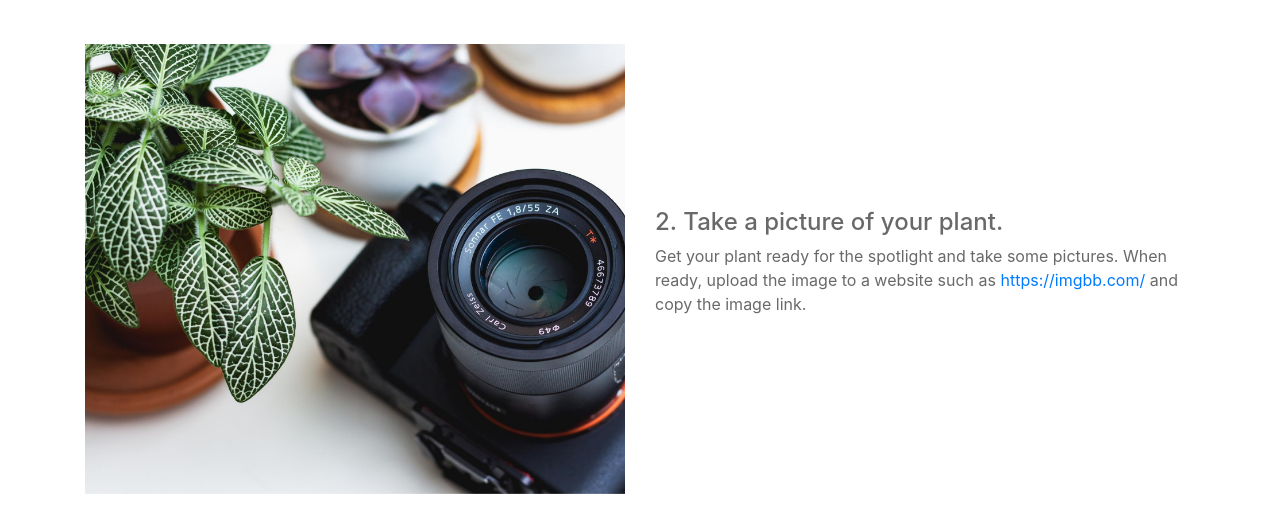
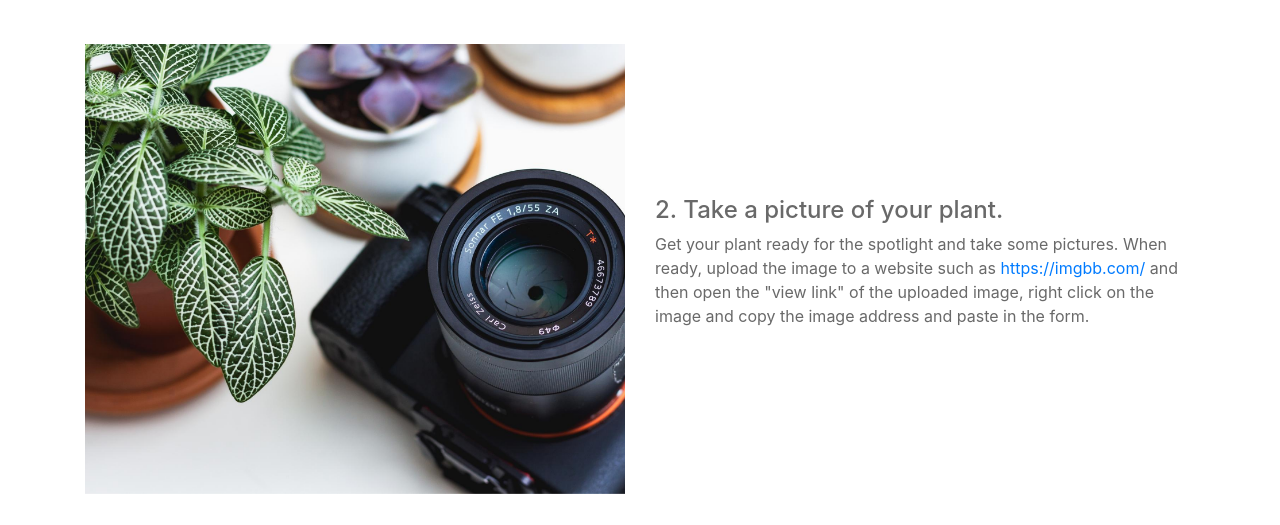
Before and after one commit to debrawolford/plant-swap, a Flask app: page /about in a window 1280 px wide. Shown: the part 1393-1918 px from the top of the page. Run offline with Flask 2, Linux system fonts and the light colour scheme; some libraries are stand-ins or nearby versions.

Commit message:
Updated about page

```diff
--- a/templates/about.html
+++ b/templates/about.html
@@ -26,7 +26,9 @@
         <div class="col-md-6 my-auto">
             <h4>2. Take a picture of your plant.</h4>
             <p>Get your plant ready for the spotlight and take some pictures. When ready, upload the image to a website
-                such as <a href="https://imgbb.com/">https://imgbb.com/</a> and copy the image link.</p>
+                such as <a href="https://imgbb.com/">https://imgbb.com/</a> and then open the
+                "view link" of the uploaded image, right
+                click on the image and copy the image address and paste in the form.</p>
         </div>
     </div>
     <div class="row mt-5">
```
